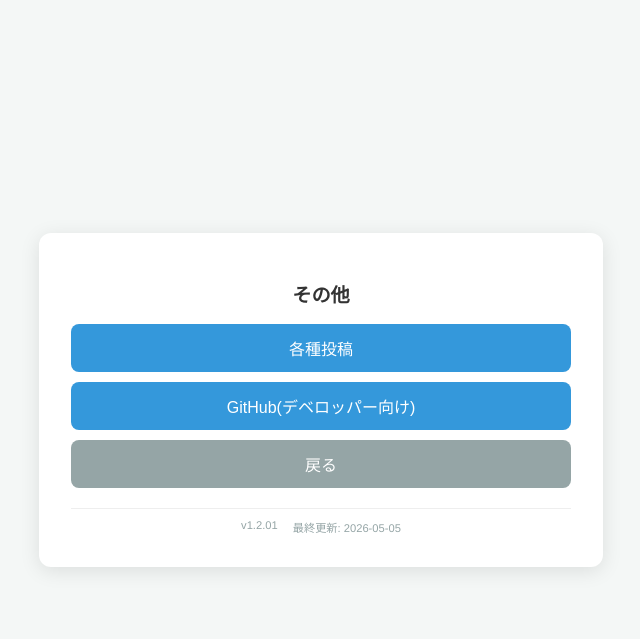
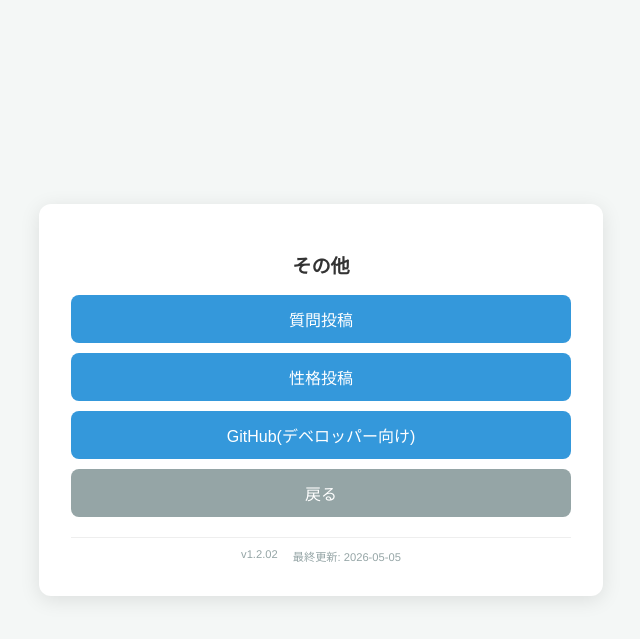
Before and after one commit to sigepiyo338-droid/2takukun_web, a Flask app: page / in a window 1280 px wide, after a click that opens the changed part. Shown: the top 639 px of the page, without its empty margins (319-959 px from the left). Run offline with Flask 3, Linux system fonts and the light colour scheme.

Commit message:
index.htmlを更新し、投稿セクションのタイトルを「質問投稿」と「性格投稿」に変更し、ボタンの遷移先を修正しました。(v1.2.02)

```diff
--- a/templates/index.html
+++ b/templates/index.html
@@ -26,9 +26,8 @@
             </a>
         </section>
 
-        <section id="post-page" class="section hidden">
-            <h2>各種投稿</h2>
-
+        <section id="question-post-page" class="section hidden">
+            <h2>質問投稿</h2>
             <div style="border: 1px solid #ddd; padding: 15px; margin-bottom: 20px; border-radius: 8px;">
                 <h3>▼ 新しい「二択」を投稿</h3>
                 <input type="text" id="new-q-text" placeholder="例：一生夏か、一生冬か？">
@@ -39,7 +38,11 @@
                 <input type="text" id="new-q-author" placeholder="あなたの名前">
                 <button onclick="submitPost()">問題を登録</button>
             </div>
+            <button onclick="showSection('other-page')" style="background-color: #95a5a6;">戻る</button>
+        </section>
 
+        <section id="personality-post-page" class="section hidden">
+            <h2>性格投稿</h2>
             <div style="border: 1px solid #ddd; padding: 15px; margin-bottom: 20px; border-radius: 8px;">
                 <h3>▼ 新しい「性格」を定義</h3>
                 <p style="font-size: 0.7rem;">例：性格名「エゴイスト」、ラベル「エゴ度」</p>
@@ -47,13 +50,13 @@
                 <input type="text" id="user-p-label" placeholder="表示ラベル">
                 <button onclick="addUserPersonality()" style="background-color: #27ae60;">性格を追加</button>
             </div>
-
             <button onclick="showSection('other-page')" style="background-color: #95a5a6;">戻る</button>
         </section>
 
         <section id="other-page" class="section hidden">
             <h2>その他</h2>
-            <button id="btn-post-other" onclick="showSection('post-page')">各種投稿</button>
+            <button onclick="showSection('question-post-page')">質問投稿</button>
+            <button onclick="showSection('personality-post-page')">性格投稿</button>
             <button onclick="window.open('https://github.com/sigepiyo338-droid/2takukun_web', '_blank', 'noopener,noreferrer')">
                 GitHub(デベロッパー向け)
             </button>
@@ -132,7 +135,7 @@
 
 
         <div id="app-meta" aria-label="アプリ情報">
-            <span id="app-version">v1.2.01</span>
+            <span id="app-version">v1.2.02</span>
             <span>最終更新: 2026-05-05</span>
         </div>
     </div>
```
